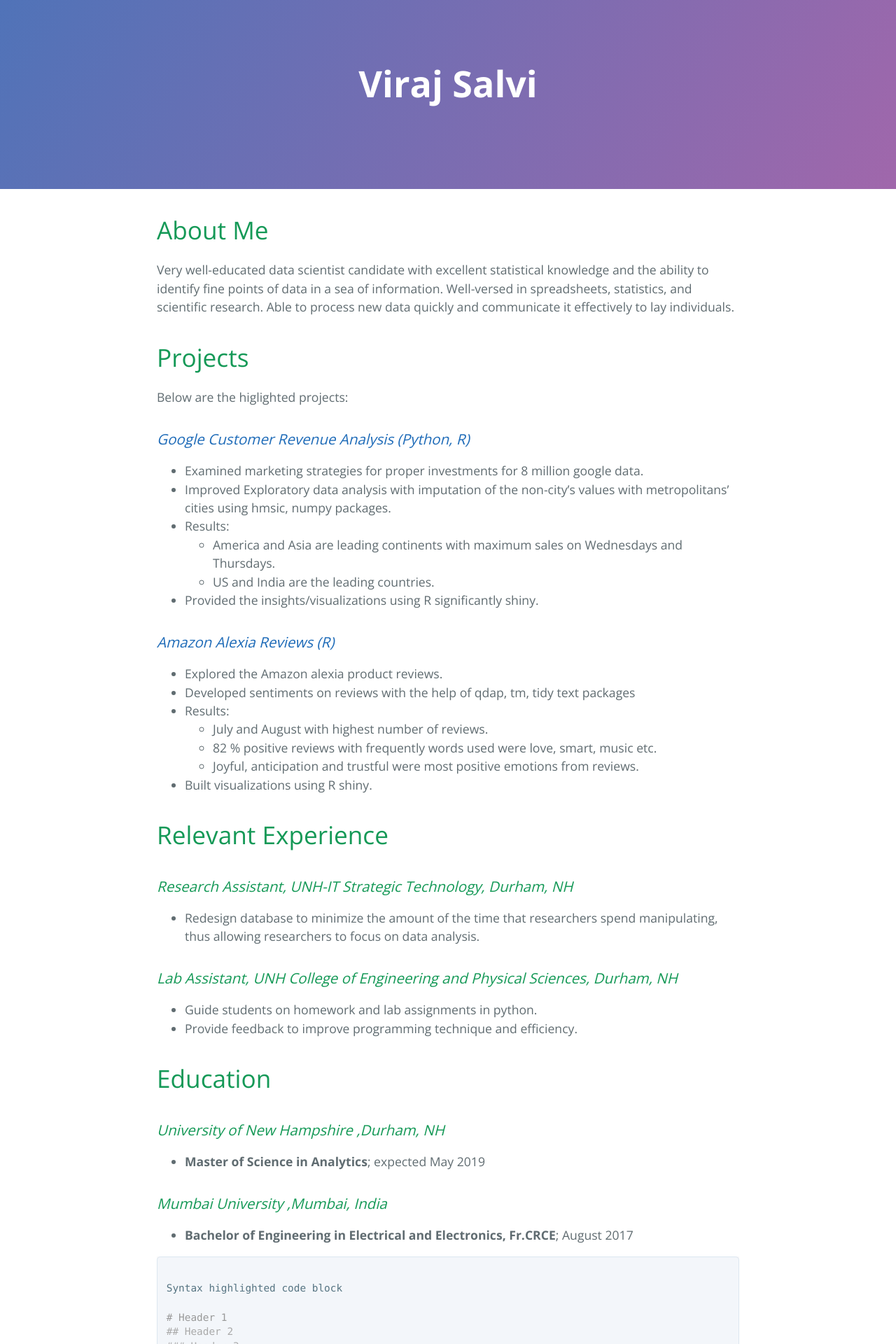
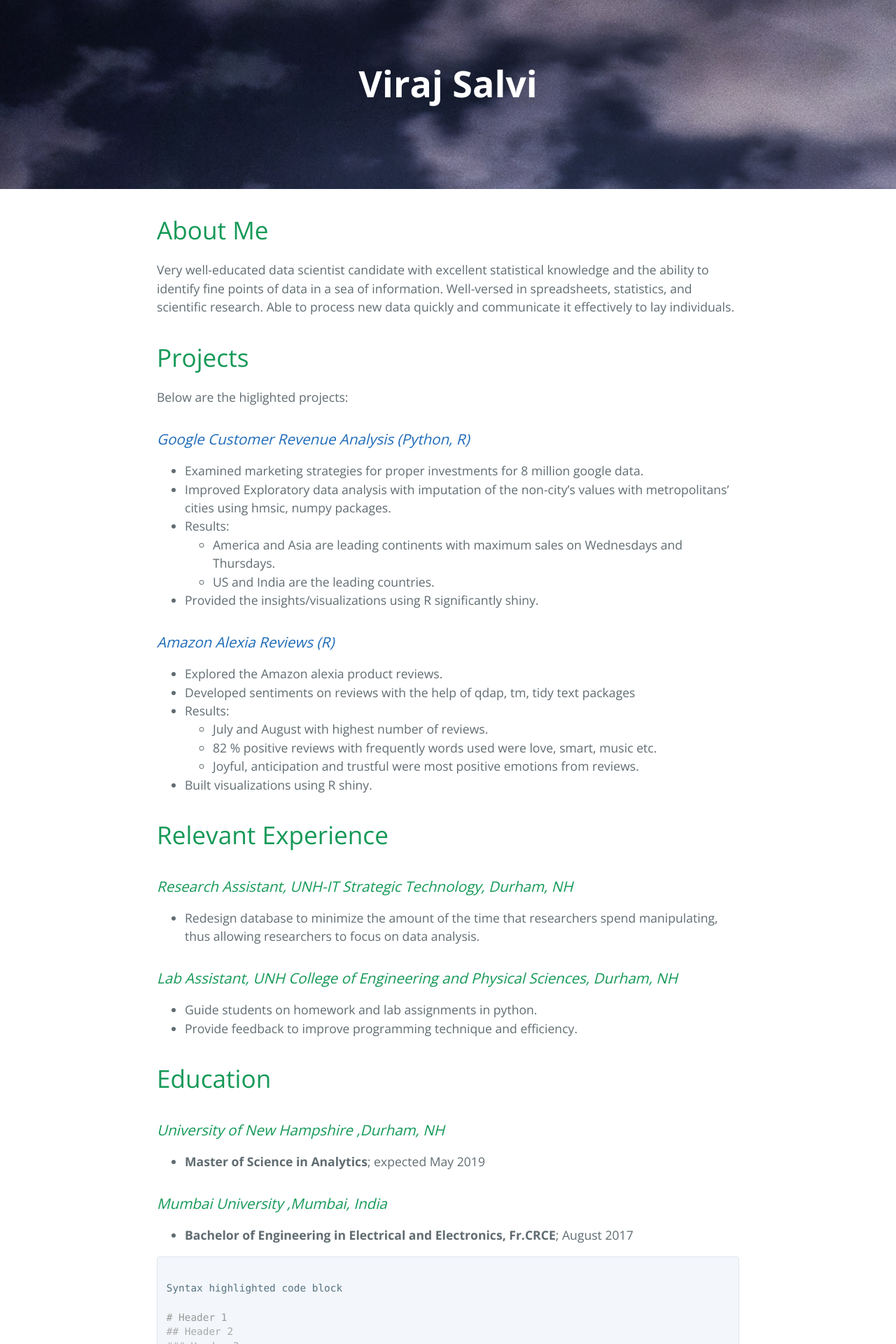
Before and after one commit to viraj1327/portfolio, a Jekyll site: the page built from README.md, in a window 1280 px wide. Shown: the top 1920 px of the page at 70% size. Built offline with Jekyll 4.4.1, drawn with Linux system fonts in a browser that asks for light colours; our own code applies the rules of GitHub Pages for plain Markdown files; the repository's description, which GitHub fills in, is left out.

Commit message:
Update jekyll-theme-cayman.scss

```diff
--- a/_sass/jekyll-theme-cayman.scss
+++ b/_sass/jekyll-theme-cayman.scss
@@ -106,12 +106,13 @@ a {
 }
 
 .page-header {
-  color: #ffff;
+  color: #FFFF;
   text-align: center;
-  background-color: #A067AB;
-  background-image: linear-gradient(120deg, #5073B8, #A067AB);
+  background-color: #FFFF;
+  background-image: url('/1.jpg');
   //![](images/1.png)
   //background-image:linear-gradient(120deg, $header-bg-color-secondary, $header-bg-color)
+  //linear-gradient(120deg, #5073B8, #A067AB)
   //background-color:$header-bg-color
   //color: $header-heading-color
   @include large {
```
